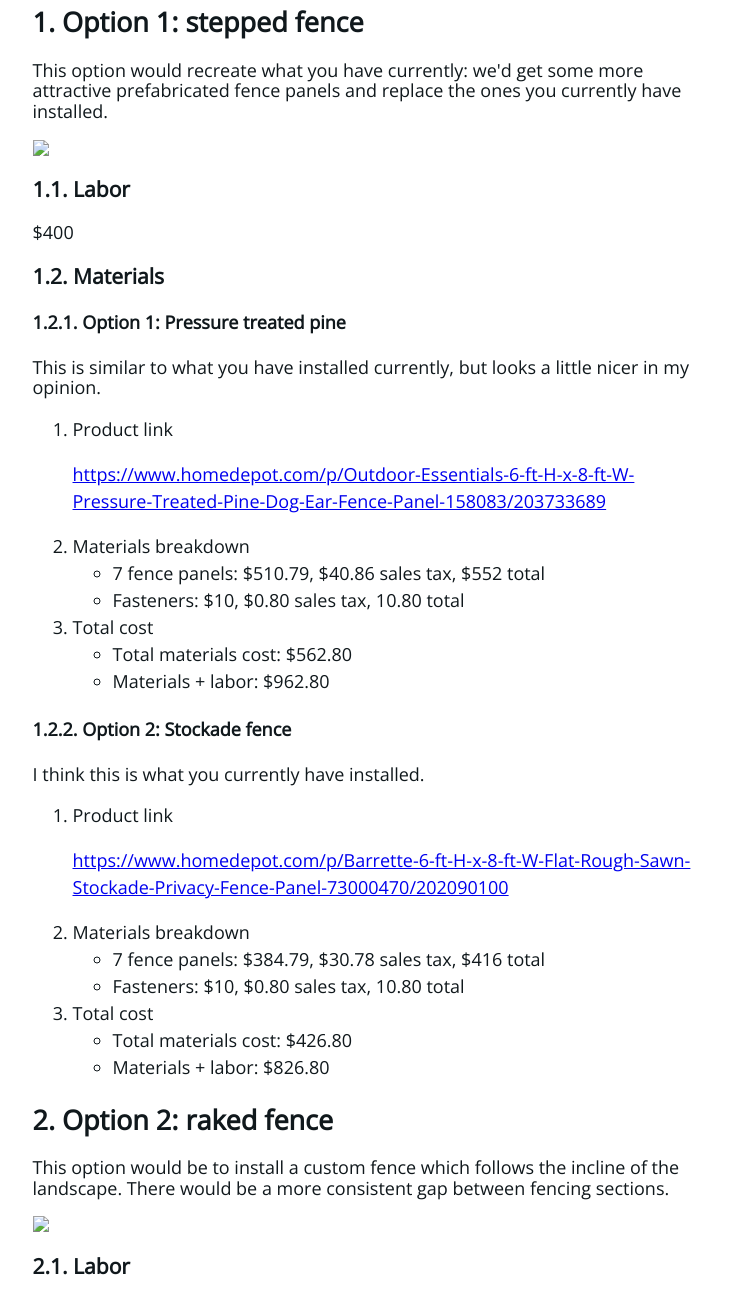
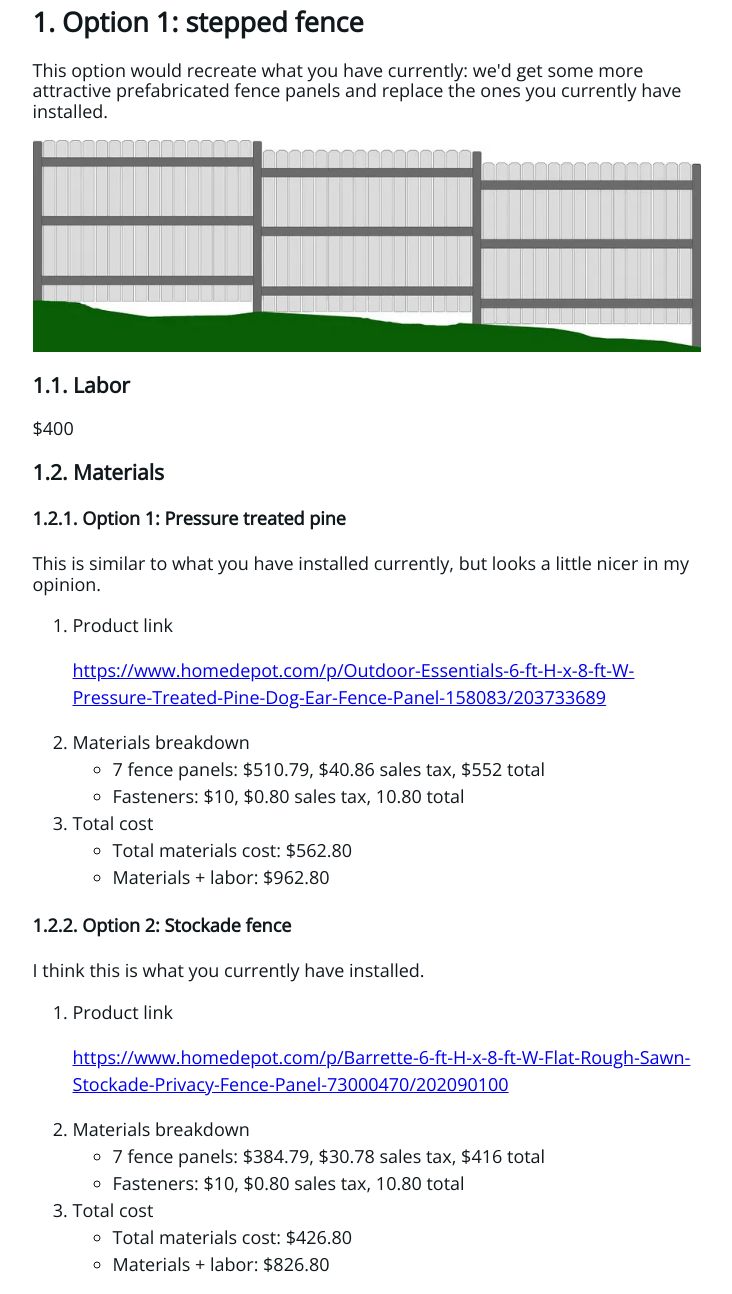
Before and after one commit to andyfry01/handyman, a plain HTML site: page colleen-fence.html in a window 1280 px wide. Shown: the part 1197-2491 px from the top of the page, without its empty margins (273-1005 px from the left). Drawn offline with Linux system fonts and the light colour scheme.

Commit message:
Deployment error

```diff
--- a/colleen-fence.html
+++ b/colleen-fence.html
@@ -57,7 +57,7 @@
 <p>
 This option would recreate what you have currently: we'd get some more attractive prefabricated fence panels and replace the ones you currently have installed.
 </p>
-<img src="./img/stepped.webp">
+<img src="./local-img/stepped.webp">
 </div>
 
 <div id="outline-container-orge6765ba" class="outline-3">
@@ -150,7 +150,7 @@ I think this is what you currently have installed.
 This option would be to install a custom fence which follows the incline of the landscape. There would be a more consistent gap between fencing sections.
 </p>
 
-<img src="./img/raked.png">
+<img src="./local-img/raked.png">
 </div>
 
 <div id="outline-container-orgec946d0" class="outline-3">
```
Also changed, not shown: local-img/raked.png (added), local-img/stepped.webp (added).
